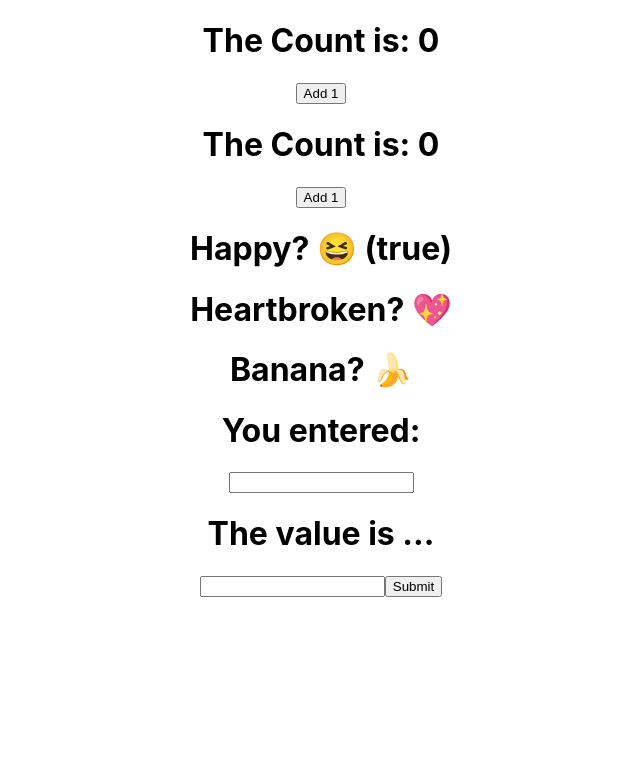
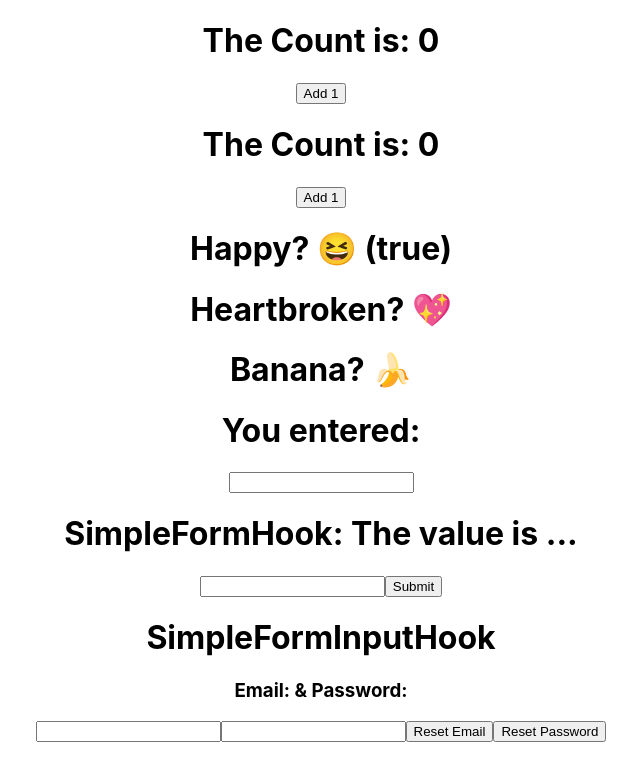
Before and after one commit to super8989/React_hooks_intro, a React (Create React App) app: page / in a window 1280 px wide. Shown: the top 780 px of the page, without its empty margins (319-959 px from the left). Built offline with nearby package versions, Linux system fonts and the light colour scheme.

Commit message:
created SimpleFormInputHook.js to use hook created in useInputState.js

```diff
--- a/src/App.js
+++ b/src/App.js
@@ -5,6 +5,7 @@
 import SimpleFormClass from "./SimpleFormClass";
 import SimpleFormHooks from "./SimpleFormHooks";
 import "./App.css";
+import SimpleFormInputHook from "./SimpleFormInputHook";
 
 function App() {
 	return (
@@ -14,6 +15,7 @@
 			<Toggler />
 			<SimpleFormClass />
 			<SimpleFormHooks />
+			<SimpleFormInputHook />
 		</div>
 	);
 }
--- a/src/SimpleFormHooks.js
+++ b/src/SimpleFormHooks.js
@@ -8,7 +8,7 @@
 
 	return (
 		<div>
-			<h1>The value is ... {email}</h1>
+			<h1>SimpleFormHook: The value is ... {email}</h1>
 			<input type='text' value={email} onChange={handleChange} />
 			<button onClick={() => setEmail("")}>Submit</button>
 		</div>
--- /dev/null
+++ b/src/SimpleFormInputHook.js
@@ -0,0 +1,20 @@
+import React from "react";
+import useInputState from "./hooks/useInputState";
+
+export default function SimpleFormInputHook() {
+	const [email, updateEmail, resetEmail] = useInputState("");
+	const [password, updatePassword, resetPassword] = useInputState("");
+
+	return (
+		<div>
+			<h1>SimpleFormInputHook</h1>
+			<h3>
+				Email: {email} & Password: {password}
+			</h3>
+			<input type='text' value={email} onChange={updateEmail} />
+			<input type='text' value={password} onChange={updatePassword} />
+			<button onClick={resetEmail}>Reset Email</button>
+			<button onClick={resetPassword}>Reset Password</button>
+		</div>
+	);
+}
```
Also changed, not shown: src/hooks/useInputState.js (renamed from src/hooks/useFormState.js).
